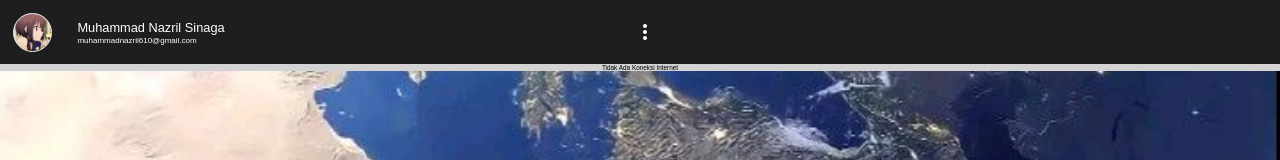
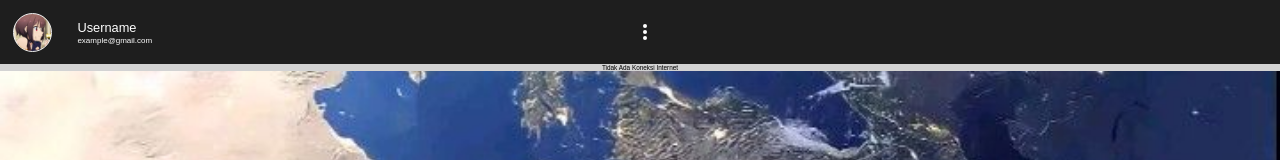
Before and after one commit to NZRxitsuki/realtime-chat, a website: page index.html in a window 1280 px wide. Shown: the top 160 px of the page. Drawn offline with Linux system fonts and the light colour scheme.

Commit message:
Update index.html

```diff
--- a/index.html
+++ b/index.html
@@ -168,10 +168,10 @@
                 <div id="pp"></div>
                 <div id="info">
                     <div id="username">
-                        Muhammad Nazril Sinaga
+                        Username
                     </div>
                     <div id="email">
-                        muhammadnazril610@gmail.com
+                        example@gmail.com
                     </div>
                 </div>
 
```
